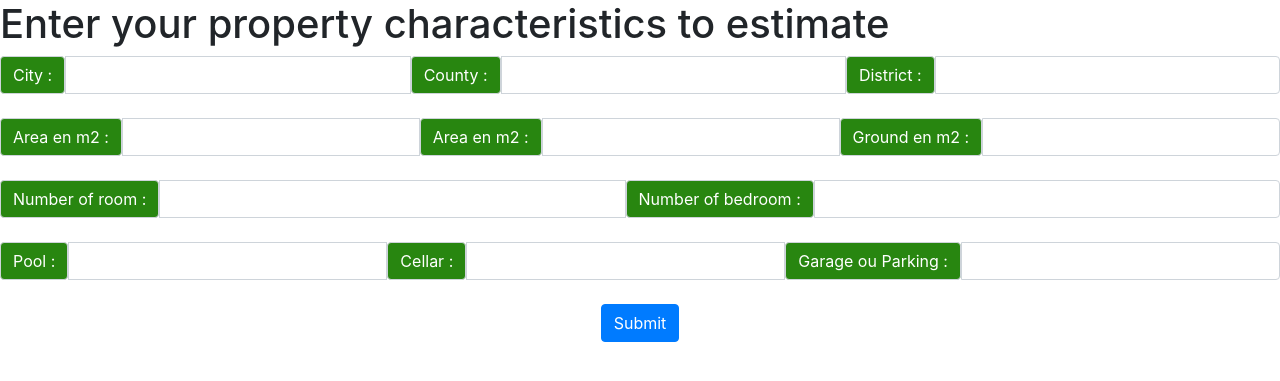
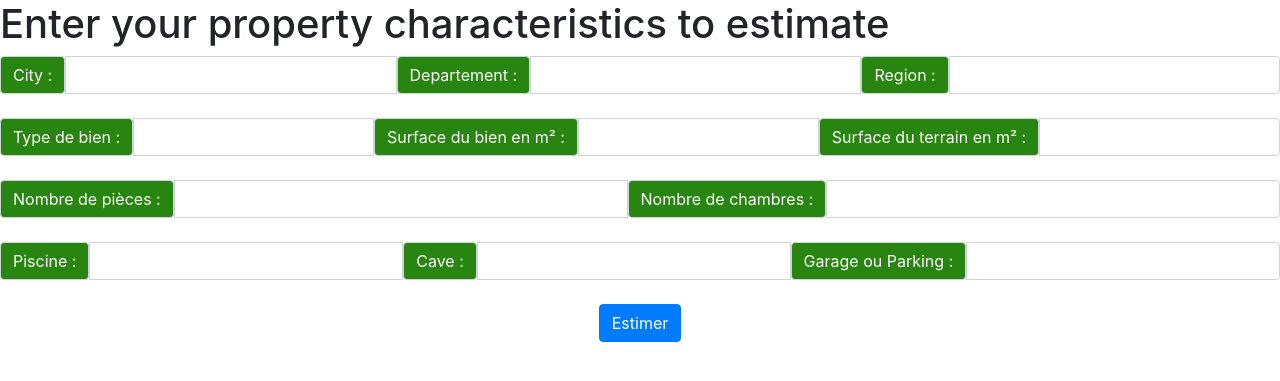
Before and after one commit to laurent-33/ML-09-realestate-djml, a Flask app: page /predict/ in a window 1280 px wide. Shown: the part 68-449 px from the top of the page. Run offline with Flask 2, Linux system fonts and the light colour scheme; some libraries are stand-ins or nearby versions.

Commit message:
laurent : mise à jour css

```diff
--- a/scripts/api_flask.py
+++ b/scripts/api_flask.py
@@ -32,7 +32,7 @@ def predict():
 
     input_data = pd.DataFrame(data=input_data, columns=['city','county','district','type','living_area_m2','lot_size_m2','nb_room','nb_bedroom','pool','cellar','garage'])
 
-    full_pipe = pickle.load(open('./models/full_pipe.file', 'rb'))
+    full_pipe = pickle.load(open('../models/full_pipe.file', 'rb'))
     output = int(full_pipe.predict(input_data)[0])
 
     print('résultat : ', output)
--- a/templates/get_prediction.html
+++ b/scripts/templates/get_prediction.html
@@ -41,43 +41,43 @@
                 <label class="input-group-text" for="city">City :</label>
                 <input type="text" id="city" name="city" class="form-control"/>
 
-                <label class="input-group-text" for="departement">County :</label>
+                <label class="input-group-text" for="departement">Departement :</label>
                 <input type="text" id="departement" name="departement" class="form-control"/>
 
-                <label class="input-group-text" for="region">District :</label>
+                <label class="input-group-text" for="region">Region :</label>
                 <input type="text" id="region" name="region" class="form-control"/>
             </div>
 
 
             <br>
             <div class="input-group">
-                <label class="input-group-text" for="type">Area en m2 :</label>
-                <input type="number" id="type" name="type" class="form-control"/>
+                <label class="input-group-text" for="type">Type de bien :</label>
+                <input type="text" id="type" name="type" class="form-control"/>
 
-                <label class="input-group-text" for="living_area_m2">Area en m2 :</label>
+                <label class="input-group-text" for="living_area_m2">Surface du bien en m² :</label>
                 <input type="number" id="living_area_m2" name="living_area_m2" class="form-control"/>
 
-                <label class="input-group-text" for="lot_size_m2">Ground en m2 :</label>
+                <label class="input-group-text" for="lot_size_m2">Surface du terrain en m² :</label>
                 <input type="number" id="lot_size_m2" name="lot_size_m2" class="form-control"/>
             </div>
 
 
             <br>
             <div class="input-group">
-                <label class="input-group-text" for="nb_room">Number of room :</label>
+                <label class="input-group-text" for="nb_room">Nombre de pièces :</label>
                 <input type="number" id="nb_room" name="nb_room" class="form-control"/>
 
-                <label class="input-group-text" for="nb_bedroom">Number of bedroom :</label>
+                <label class="input-group-text" for="nb_bedroom">Nombre de chambres :</label>
                 <input type="number" id="nb_bedroom" name="nb_bedroom" class="form-control"/>
             </div>
 
 
             <br>
             <div class="input-group">
-                <label class="input-group-text" for="pool">Pool :</label>
+                <label class="input-group-text" for="pool">Piscine :</label>
                 <input type="text" id="pool" name="pool" class="form-control"/>
 
-                <label class="input-group-text" for="cellar">Cellar :</label>
+                <label class="input-group-text" for="cellar">Cave :</label>
                 <input type="text" id="cellar" name="cellar" class="form-control"/>
 
                 <label class="input-group-text" for="garage">Garage ou Parking :</label>
@@ -91,7 +91,7 @@
                     margin : auto;
                     }
             </style>
-            <button type="submit" class="btn btn-primary" >Submit</button>
+            <button type="submit" class="btn btn-primary" >Estimer</button>
         </form>
     </div>
 </body>
--- a/templates/predict.html
+++ b/scripts/templates/predict.html
@@ -120,7 +120,7 @@
                     }
             </style>
 
-            <button type="submit" class="btn btn-primary" >Submit</button>
+            <button type="submit" class="btn btn-primary" >Estimer</button>
         </form>
     </p>
 </body>
```
Also changed, not shown: scripts/templates/index.html (renamed from templates/index.html).
